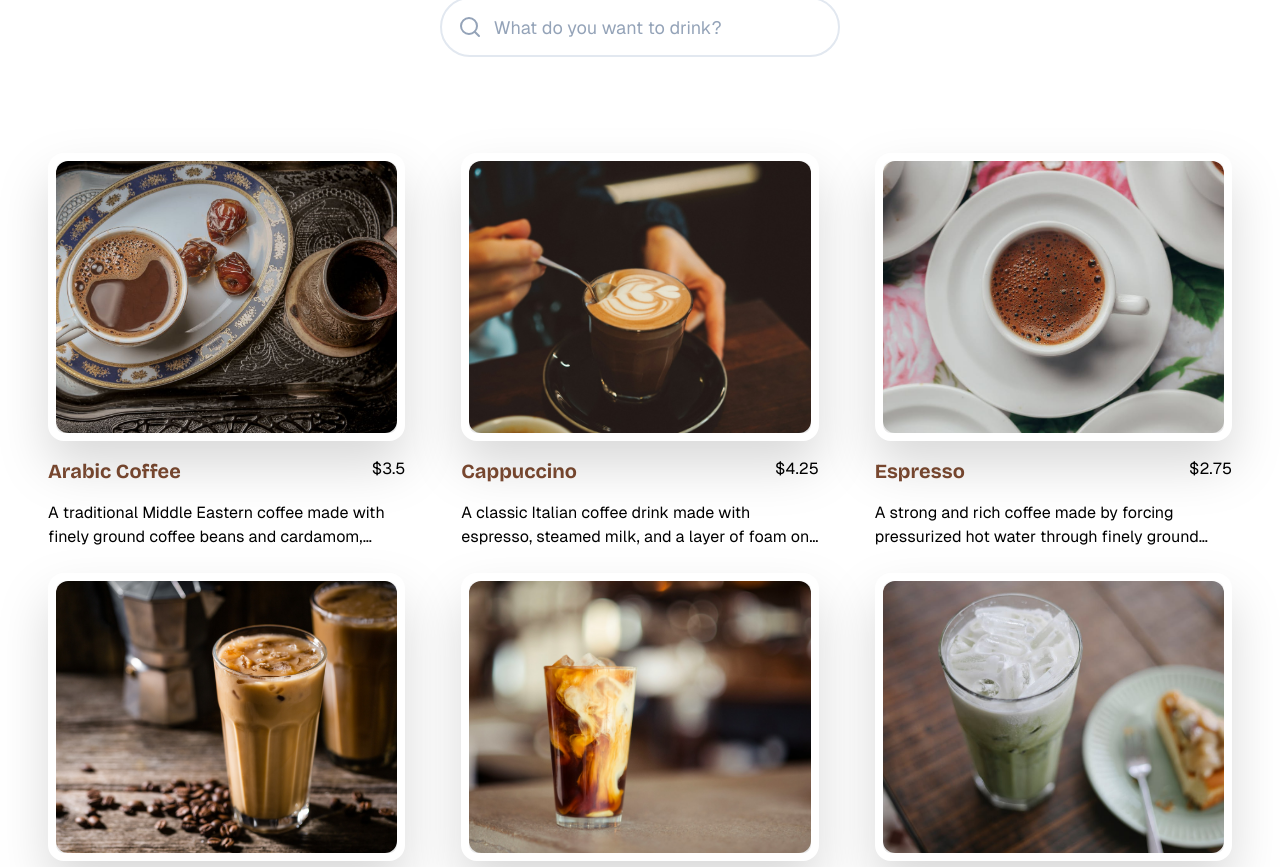
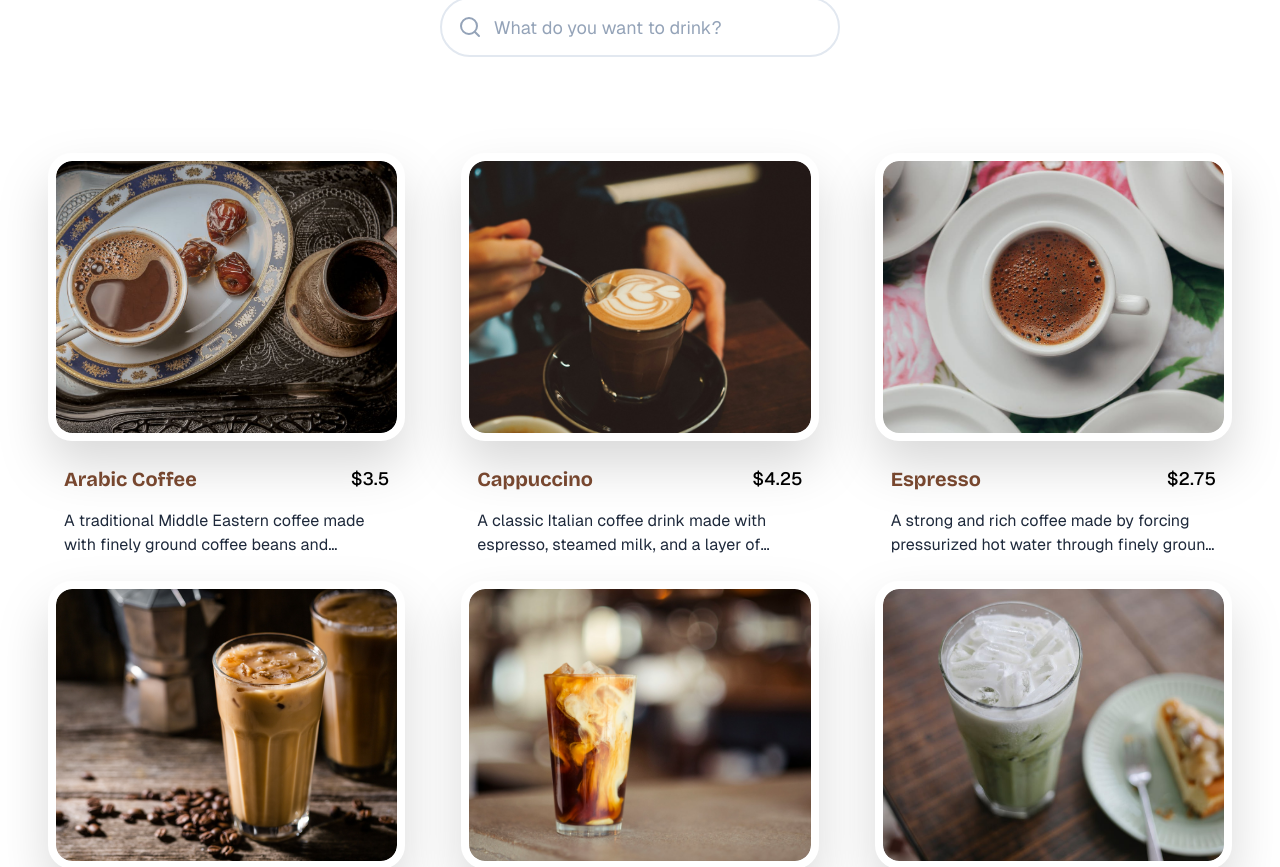
Before and after one commit to zaynOm/koffe, a Next.js app: page / in a window 1280 px wide. Shown: the part 443-1310 px from the top of the page. Built offline with nearby package versions, Linux system fonts and the light colour scheme.

Commit message:
Add coffee listings

```diff
--- a/src/app/components/listings.tsx
+++ b/src/app/components/listings.tsx
@@ -5,30 +5,32 @@ import { Coffee, data } from "../data/data";
 
 function Card({ item }: { item: Coffee }) {
   return (
-    <div className="space-y-4 px-4">
-      <div className="h-72 relative overflow-clip rounded-2xl border-8 border-background drop-shadow-2xl">
+    <div className="space-y-6 px-4 ">
+      <div className="h-72 relative overflow-clip rounded-3xl border-8 border-background drop-shadow-2xl">
+        {/* TODO: add discount badge */}
         <Image
           src={item.image}
           alt={item.title}
-          className="object-cover object-center rounded-xl"
+          className="object-cover object-center rounded-2xl"
           fill
         />
       </div>
-      <div className="flex justify-between">
-        <h3 className="font-display font-bold text-xl text-primary">
-          {item.title}
-        </h3>
-        {/* TODO: generate a fake price  */}
-        <span>${item.price}</span>
+      <div className="px-4 space-y-4">
+        <div className="flex justify-between">
+          <h3 className="font-display font-bold text-xl text-primary">
+            {item.title}
+          </h3>
+          <span className="font-medium text-lg">${item.price}</span>
+        </div>
+        <p className="line-clamp-2 text-gray-800">{item.description}</p>
       </div>
-      <p className="line-clamp-2">{item.description}</p>
     </div>
   );
 }
 
 export default function Listings() {
   return (
-    <div className="py-24 grid grid-cols-3 gap-6">
+    <div className="py-24 grid sm:grid-cols-2 gap-6 xl:grid-cols-3">
       {data.map((item) => (
         <Card key={item.id} item={item} />
       ))}
```
